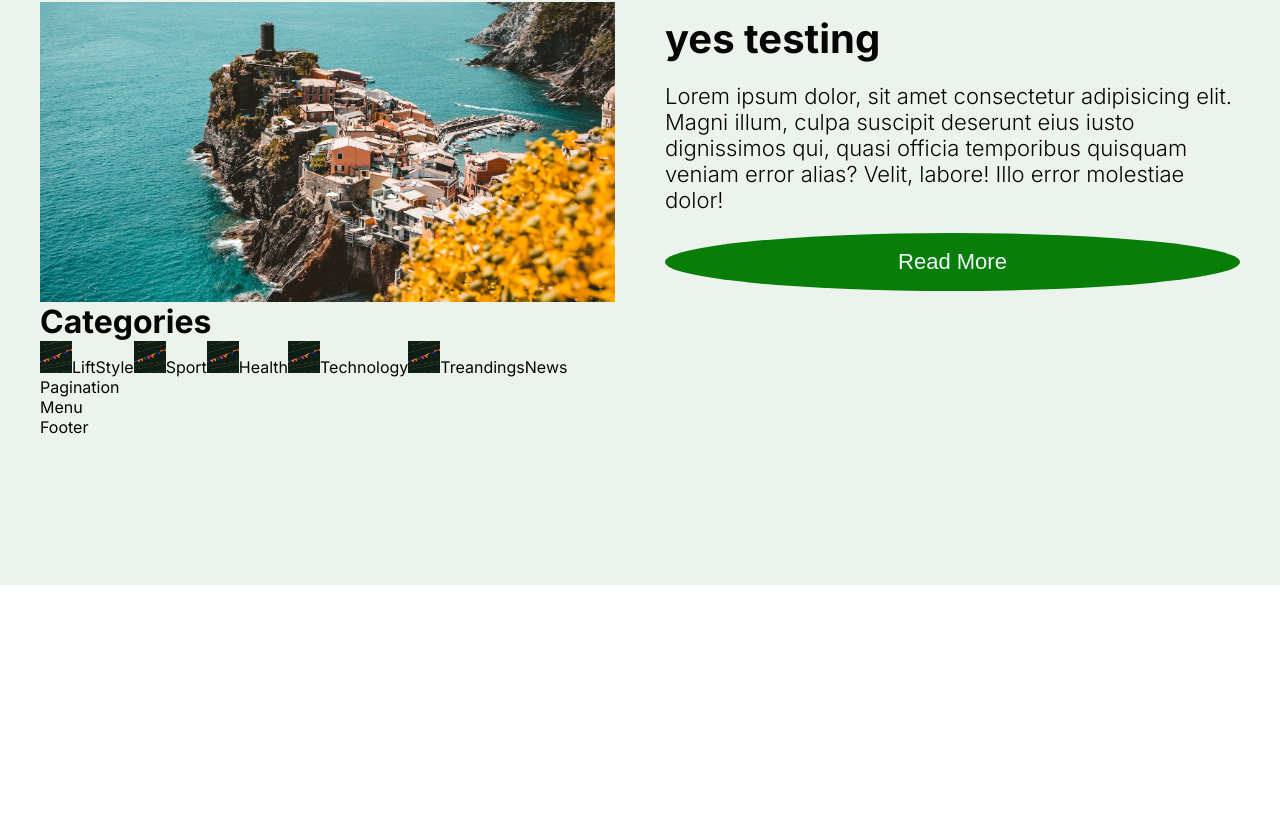
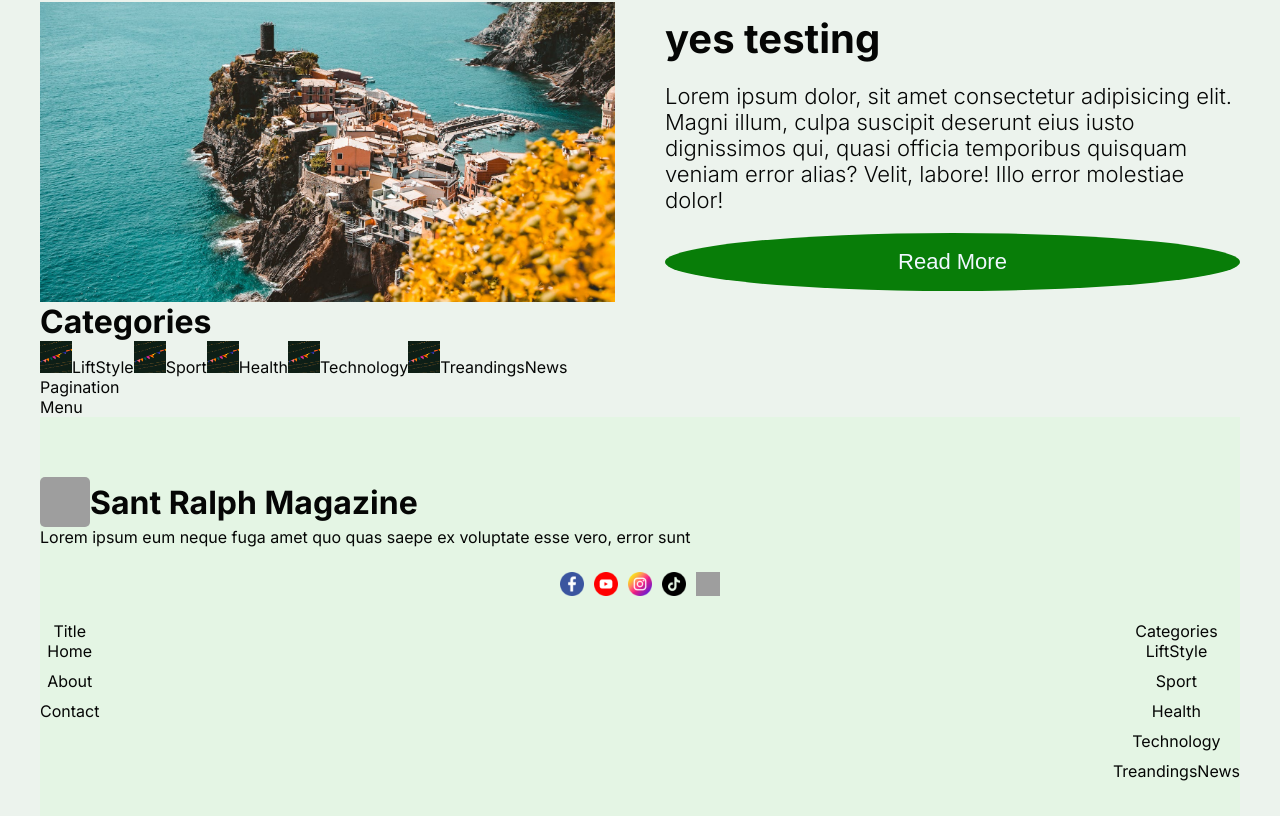
Before and after one commit to eerapheal/srmapp, a Next.js app: page / in a window 1280 px wide. Shown: the part 215-1031 px from the top of the page. Before the commit the page ends 800 px from the top, so only its background shows below. Built offline with nearby package versions, Linux system fonts and the light colour scheme; grey boxes are pictures that could not be loaded.

Commit message:
Footer design

```diff
--- a/src/app/components/Footer/Footer.jsx
+++ b/src/app/components/Footer/Footer.jsx
@@ -1,8 +1,84 @@
 import React from "react";
+import Image from "next/image";
+import Link from "next/link";
 import styles from "./Footer.module.css";
 
 const Footer = () => {
-  return <div className={styles.container}>Footer</div>;
+  return (
+    <div className={styles.container}>
+      <div className={styles.logoDiv}>
+        <Image className={styles.logo} src="/Srmlogo.jpg" alt="SRM" width={50} height={50} />
+        <h1 className={styles.pagename}>Sant Ralph Magazine</h1>
+      </div>
+      <p className={styles.details}>
+        Lorem ipsum eum neque fuga amet quo quas saepe ex voluptate esse vero, error sunt
+      </p>
+      <div className={styles.social}>
+        <Image src="/facebook.png" alt="Facebook" width={24} height={24} />
+        <Image src="/youtube.png" alt="Youtube" width={24} height={24} />
+        <Image src="/instagram.png" alt="Instagram" width={24} height={24} />
+        <Image src="/tiktok.png" alt="Tiktok" width={24} height={24} />
+        <Image src="/x.jpg" alt="Twitter" width={24} height={24} /> {/* Corrected Twitter image source */}
+      </div>
+      <div className={styles.footerlinks}>
+        <div>
+          <span className={styles.navtitle}>Title</span>
+          <div className={styles.links}>
+            <Link href="/" className={styles.link}>
+              Home
+            </Link>
+            <Link href="/about" className={styles.link}>
+              About
+            </Link>
+            <Link href="/contact" className={styles.link}>
+              Contact
+            </Link>
+          </div>
+        </div>
+        <div className={styles.containercategories}>
+          <span className={styles.title}>Categories</span> {/* Corrected the closing tag */}
+          <div className={styles.categories}>
+            <Link
+              href="/blog?cat=liftStyle"
+              className={`${styles.category} ${styles.liftStyle}`}
+          >
+              LiftStyle
+            </Link>
+            <Link
+            href="/blog?cat=sport"
+            className={`${styles.category} ${styles.sport}`}
+          >
+
+            Sport
+          </Link>
+          {/*  */}
+          <Link
+            href="/blog?cat=health"
+            className={`${styles.category} ${styles.health}`}
+          >
+
+            Health
+          </Link>
+          {/*  */}
+          <Link
+            href="/blog?cat=technology"
+            className={`${styles.category} ${styles.technology}`}
+          >
+
+            Technology
+          </Link>
+          {/*  */}
+          <Link
+            href="/blog?cat=treandingsNews"
+            className={`${styles.category} ${styles.treandingsNews}`}
+          >
+            TreandingsNews
+          </Link>
+          </div>
+        </div>
+      </div>
+    </div>
+  );
 };
 
 export default Footer;
--- a/src/app/components/Footer/Footer.module.css
+++ b/src/app/components/Footer/Footer.module.css
@@ -0,0 +1,57 @@
+.container {
+    display: flex;
+    justify-content: space-between;
+    /* align-items: center; */
+    flex-direction: column;
+    padding: 35px 0;
+    background-color: rgb(228, 245, 228);
+}
+
+.logoDiv {
+  display: flex;
+  align-items: center;
+  padding: 25px 0 0;
+}
+
+.logo {
+  border-radius: 10%;
+  object-fit: cover;
+}
+
+.social {
+  display: flex;
+  align-items: center;
+  justify-content: center;
+  gap:10px;
+  padding: 25px 0;
+}
+
+.footerlinks {
+  display: flex;
+  /* align-items: center; */
+  /* flex-direction: column; */
+  text-align: center;
+  justify-content: space-between;
+  /* gap: 50px; */
+}
+
+.links {
+  display: flex;
+  align-items: center;
+  flex-direction: column;
+  gap: 10px;
+}
+
+
+/* .containercategories {
+  display: flex;
+  text-align: center;
+  justify-content: space-between;
+} */
+
+.categories {
+  display: flex;
+  align-items: center;
+  flex-direction: column;
+  gap: 10px;
+}
```
